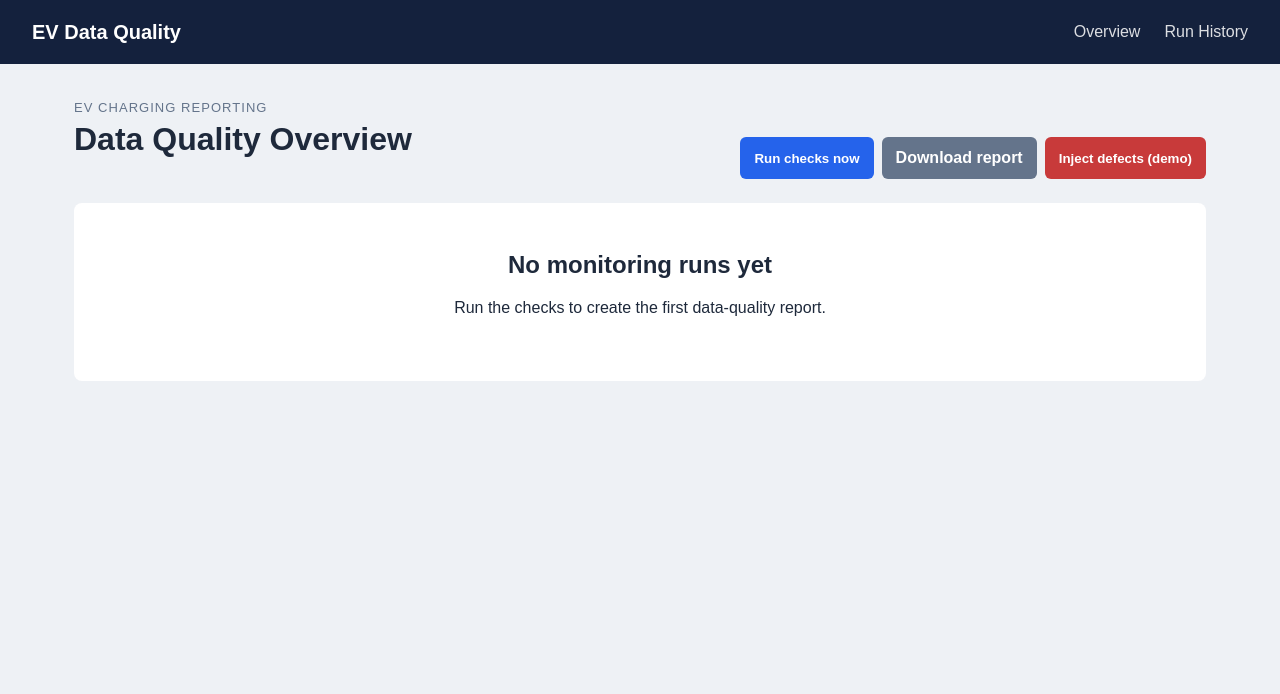
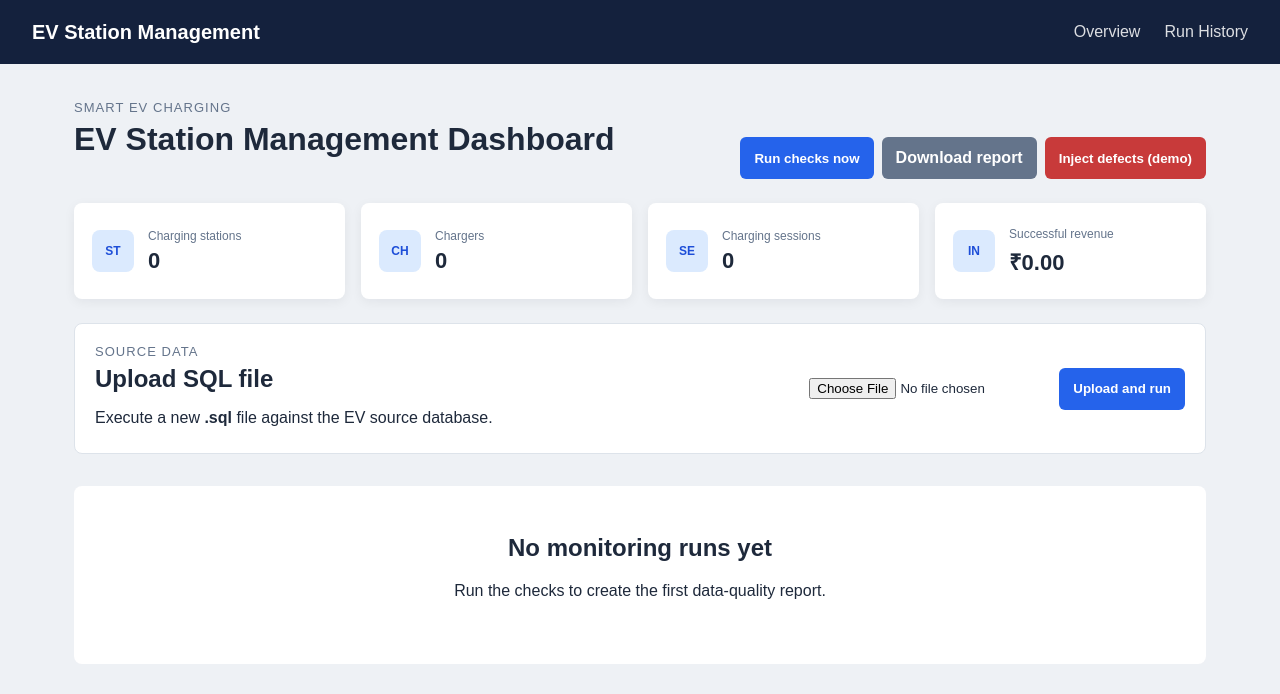
Before and after one commit to sampath5626/Smart_EV_Charging_Station_Management_System_SQL, a Flask app: page / in a window 1280 px wide. Shown: the top 694 px of the page. Run offline with Flask 3, Linux system fonts and the light colour scheme; data that the repository does not hold is empty.

Commit message:
Redesign EV dashboard and add SQL upload
Co-authored-by: Copilot <223556219+Copilot@users.noreply.gmail.com>

```diff
--- a/app.py
+++ b/app.py
@@ -1,8 +1,10 @@
 import io
 import json
 import os
+from pathlib import Path
+from werkzeug.utils import secure_filename
 
-from flask import Flask, flash, redirect, render_template, send_file, url_for
+from flask import Flask, flash, redirect, render_template, request, send_file, url_for
 from openpyxl import Workbook
 
 from db import get_db
@@ -12,6 +14,9 @@ from inject_defects import inject_defects
 
 app = Flask(__name__)
 app.secret_key = os.getenv("FLASK_SECRET_KEY", "ev-data-quality-demo")
+app.config["MAX_CONTENT_LENGTH"] = 5 * 1024 * 1024
+UPLOAD_FOLDER = Path(app.root_path) / "uploads"
+UPLOAD_FOLDER.mkdir(exist_ok=True)
 
 
 def fetch_all(database, sql, params=None):
@@ -56,7 +61,69 @@ def overview():
             """,
             (latest["RunID"],),
         )
-    return render_template("overview.html", latest=latest, dimensions=dimensions)
+    station_count = fetch_one(
+        "Smart_EV_Charging_System",
+        "SELECT COUNT(*) AS CountValue FROM ChargingStations",
+    )
+    charger_count = fetch_one(
+        "Smart_EV_Charging_System",
+        "SELECT COUNT(*) AS CountValue FROM Chargers",
+    )
+    session_count = fetch_one(
+        "Smart_EV_Charging_System",
+        "SELECT COUNT(*) AS CountValue FROM ChargingSessions",
+    )
+    payment_total = fetch_one(
+        "Smart_EV_Charging_System",
+        "SELECT COALESCE(SUM(Amount), 0) AS CountValue FROM Payments WHERE PaymentStatus = 'Success'",
+    )
+    return render_template(
+        "overview.html",
+        latest=latest,
+        dimensions=dimensions,
+        station_count=station_count["CountValue"],
+        charger_count=charger_count["CountValue"],
+        session_count=session_count["CountValue"],
+        payment_total=payment_total["CountValue"],
+    )
+
+
+@app.post("/actions/upload-source")
+def upload_source():
+    uploaded = request.files.get("source_file")
+    if not uploaded or not uploaded.filename:
+        flash("Choose a SQL file to upload.", "error")
+        return redirect(url_for("overview"))
+
+    filename = secure_filename(uploaded.filename)
+    if not filename.lower().endswith(".sql"):
+        flash("Only .sql files are supported.", "error")
+        return redirect(url_for("overview"))
+
+    saved_path = UPLOAD_FOLDER / filename
+    uploaded.save(saved_path)
+
+    connection = get_db("Smart_EV_Charging_System")
+    cursor = connection.cursor()
+    try:
+        sql_text = saved_path.read_text(encoding="utf-8")
+        statements = [
+            statement.strip()
+            for statement in sql_text.split(";")
+            if statement.strip()
+        ]
+        for statement in statements:
+            cursor.execute(statement)
+        connection.commit()
+        flash(f"Uploaded and executed {filename}.", "success")
+    except Exception as exc:
+        connection.rollback()
+        flash(f"SQL upload failed: {exc}", "error")
+    finally:
+        cursor.close()
+        connection.close()
+
+    return redirect(url_for("overview"))
 
 
 @app.route("/history")
--- a/static/style.css
+++ b/static/style.css
@@ -59,6 +59,75 @@ h1, h2, h3 { margin-top: 0; }
 .actions { display: flex; flex-wrap: wrap; gap: 8px; }
 .actions form { margin: 0; }
 
+.management-grid {
+    display: grid;
+    grid-template-columns: repeat(4, minmax(160px, 1fr));
+    gap: 16px;
+    margin-bottom: 24px;
+}
+
+.metric-card {
+    display: flex;
+    align-items: center;
+    gap: 14px;
+    min-height: 96px;
+    border-radius: 8px;
+    background: white;
+    padding: 18px;
+    box-shadow: 0 3px 12px rgba(15, 23, 42, 0.06);
+}
+
+.metric-card div {
+    display: flex;
+    flex-direction: column;
+    gap: 5px;
+}
+
+.metric-card strong {
+    font-size: 22px;
+}
+
+.metric-icon {
+    display: inline-flex;
+    width: 42px;
+    height: 42px;
+    flex: 0 0 42px;
+    align-items: center;
+    justify-content: center;
+    border-radius: 8px;
+    background: #dbeafe;
+    color: #1d4ed8;
+    font-size: 12px;
+    font-weight: 800;
+}
+
+.upload-panel {
+    display: flex;
+    align-items: center;
+    justify-content: space-between;
+    gap: 24px;
+    margin-bottom: 32px;
+    border: 1px solid var(--border);
+    border-radius: 8px;
+    background: white;
+    padding: 20px;
+}
+
+.upload-panel h2,
+.upload-panel p {
+    margin-bottom: 6px;
+}
+
+.upload-form {
+    display: flex;
+    align-items: center;
+    gap: 10px;
+}
+
+.upload-form input[type="file"] {
+    max-width: 240px;
+}
+
 .button {
     display: inline-flex;
     min-height: 42px;
--- a/templates/base.html
+++ b/templates/base.html
@@ -3,12 +3,12 @@
 <head>
     <meta charset="utf-8">
     <meta name="viewport" content="width=device-width, initial-scale=1">
-    <title>{% block title %}EV Data Quality Monitor{% endblock %}</title>
+    <title>{% block title %}EV Station Management System{% endblock %}</title>
     <link rel="stylesheet" href="{{ url_for('static', filename='style.css') }}">
 </head>
 <body>
     <nav class="topbar">
-        <a class="brand" href="{{ url_for('overview') }}">EV Data Quality</a>
+        <a class="brand" href="{{ url_for('overview') }}">EV Station Management</a>
         <div class="nav-links">
             <a href="{{ url_for('overview') }}">Overview</a>
             <a href="{{ url_for('history') }}">Run History</a>
--- a/templates/overview.html
+++ b/templates/overview.html
@@ -3,8 +3,8 @@
 {% block content %}
 <div class="page-header">
     <div>
-        <p class="eyebrow">EV Charging Reporting</p>
-        <h1>Data Quality Overview</h1>
+        <p class="eyebrow">Smart EV Charging</p>
+        <h1>EV Station Management Dashboard</h1>
     </div>
     <div class="actions">
         <form method="post" action="{{ url_for('run_checks_action') }}">
@@ -16,6 +16,49 @@
         </form>
     </div>
 </div>
+
+<section class="management-grid" aria-label="EV station statistics">
+    <article class="metric-card">
+        <span class="metric-icon">ST</span>
+        <div>
+            <span class="label">Charging stations</span>
+            <strong>{{ station_count }}</strong>
+        </div>
+    </article>
+    <article class="metric-card">
+        <span class="metric-icon">CH</span>
+        <div>
+            <span class="label">Chargers</span>
+            <strong>{{ charger_count }}</strong>
+        </div>
+    </article>
+    <article class="metric-card">
+        <span class="metric-icon">SE</span>
+        <div>
+            <span class="label">Charging sessions</span>
+            <strong>{{ session_count }}</strong>
+        </div>
+    </article>
+    <article class="metric-card">
+        <span class="metric-icon">IN</span>
+        <div>
+            <span class="label">Successful revenue</span>
+            <strong>₹{{ "%.2f"|format(payment_total) }}</strong>
+        </div>
+    </article>
+</section>
+
+<section class="upload-panel">
+    <div>
+        <p class="eyebrow">Source data</p>
+        <h2>Upload SQL file</h2>
+        <p>Execute a new <strong>.sql</strong> file against the EV source database.</p>
+    </div>
+    <form class="upload-form" method="post" action="{{ url_for('upload_source') }}" enctype="multipart/form-data">
+        <input type="file" name="source_file" accept=".sql,text/sql" required>
+        <button class="button primary" type="submit">Upload and run</button>
+    </form>
+</section>
 
 {% if latest %}
 <section class="summary {{ latest.Status|lower }}">
@@ -30,13 +73,24 @@
 </section>
 
 <section>
-    <h2>Dimensions</h2>
+    <div class="section-heading">
+        <div>
+            <p class="eyebrow">Latest monitoring run</p>
+            <h2>Data Quality Dimensions</h2>
+        </div>
+        <a href="{{ url_for('run_details', run_id=latest.RunID) }}">View check details</a>
+    </div>
     <div class="dimension-grid">
         {% for dimension in dimensions %}
         <article class="dimension-card {{ 'pass' if dimension.FailedChecks == 0 else 'fail' }}">
-            <span class="status-dot"></span>
-            <h3>{{ dimension.Dimension }}</h3>
-            <p>{{ dimension.PassedChecks }} passed · {{ dimension.FailedChecks }} failed</p>
+            <div class="dimension-card-header">
+                <h3>{{ dimension.Dimension }}</h3>
+                <span class="status-dot" title="{{ 'Passed' if dimension.FailedChecks == 0 else 'Failed' }}"></span>
+            </div>
+            <div class="dimension-counts">
+                <span><strong class="text-pass">{{ dimension.PassedChecks }}</strong> passed</span>
+                <span><strong class="text-fail">{{ dimension.FailedChecks }}</strong> failed</span>
+            </div>
         </article>
         {% endfor %}
     </div>
```
Also changed, not shown: other parts of static/style.css (+37 -0 lines), README_ETL.md, 1 other file.
